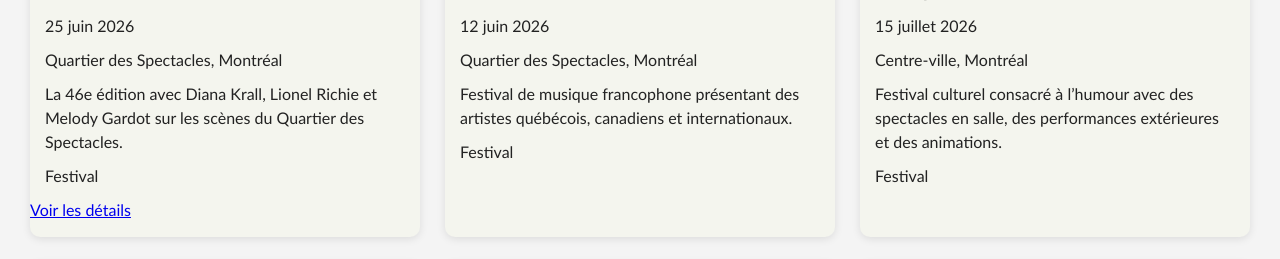
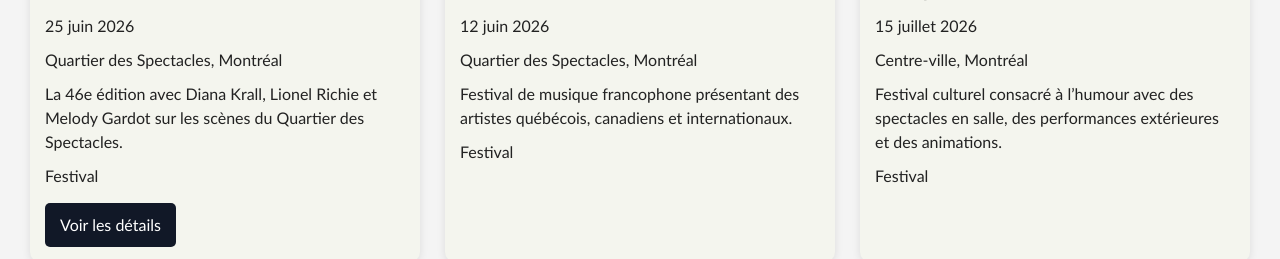
Before and after one commit to MacilTim/tp1_tch056, a PHP site: page / in a window 1280 px wide. Shown: the part 595-854 px from the top of the page. Run offline with PHP 8.4, Linux system fonts and the light colour scheme.

Commit message:
Update style.css

```diff
--- a/style.css
+++ b/style.css
@@ -126,6 +126,34 @@ body {
     padding: 0 15px 10px 15px;
 }
 
+.bouton-detail {
+
+    display: inline-block;
+
+    margin: 5px 15px 0 15px;
+
+    padding: 10px 15px;
+
+    background-color: #111827;
+
+    color: white;
+
+    text-decoration: none;
+
+    border-radius: 5px;
+
+    cursor: pointer;
+
+    transition: transform 0.2s ease, background-color 0.2s ease;
+}
+
+.bouton-detail:hover {
+
+    background-color: #374151;
+
+    transform: scale(1.05);
+}
+
 .image-evenement {
 
     width: 100%;
@@ -133,6 +161,20 @@ body {
     height: 220px;
 
     object-fit: cover;
+}
+
+.carte-evenement a .image-evenement {
+
+    cursor: pointer;
+
+    transition: transform 0.2s ease, opacity 0.2s ease;
+}
+
+.carte-evenement a .image-evenement:hover {
+
+    transform: scale(1.03);
+
+    opacity: 0.9;
 }
 
 .detail-evenement {
```
